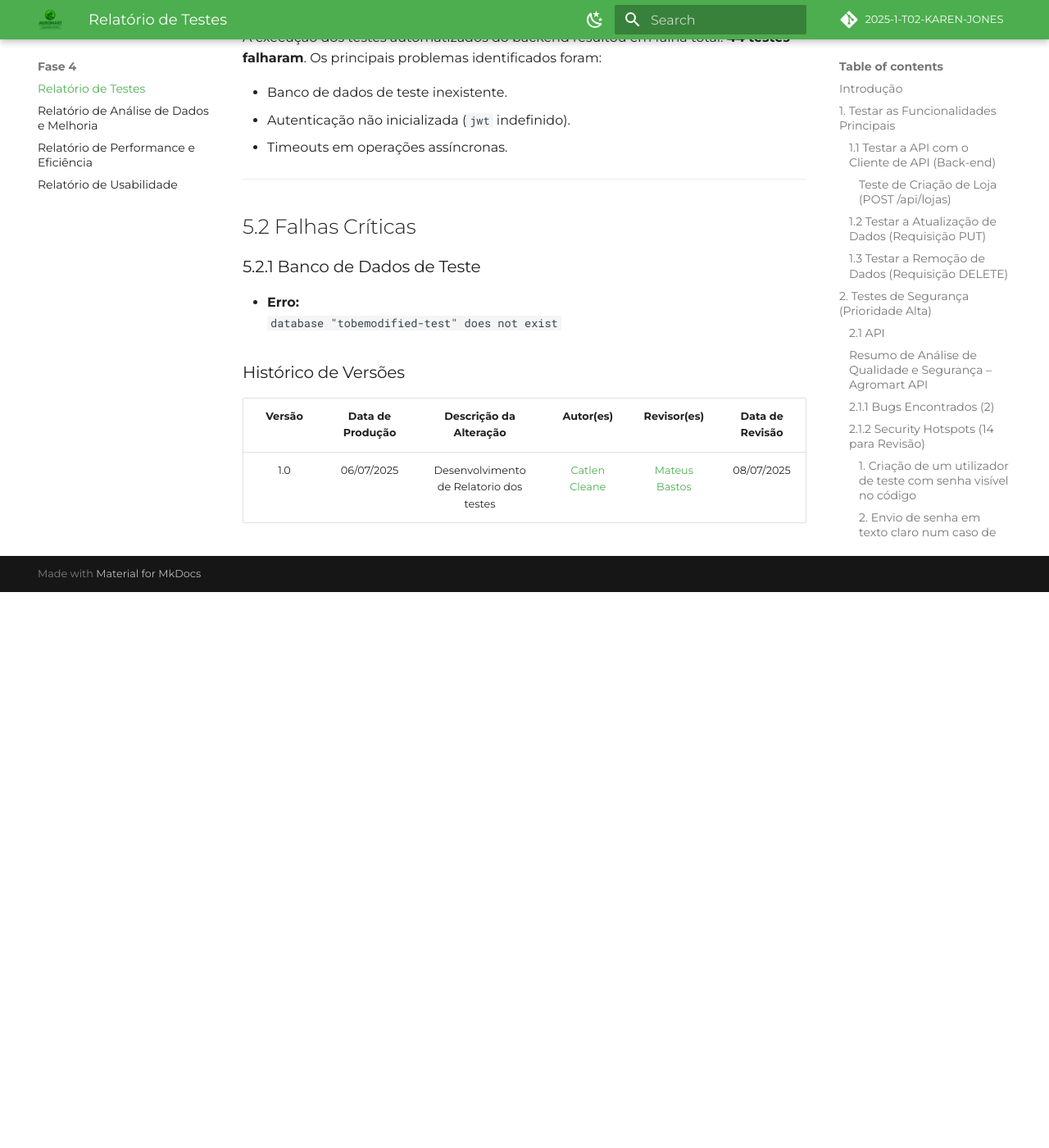
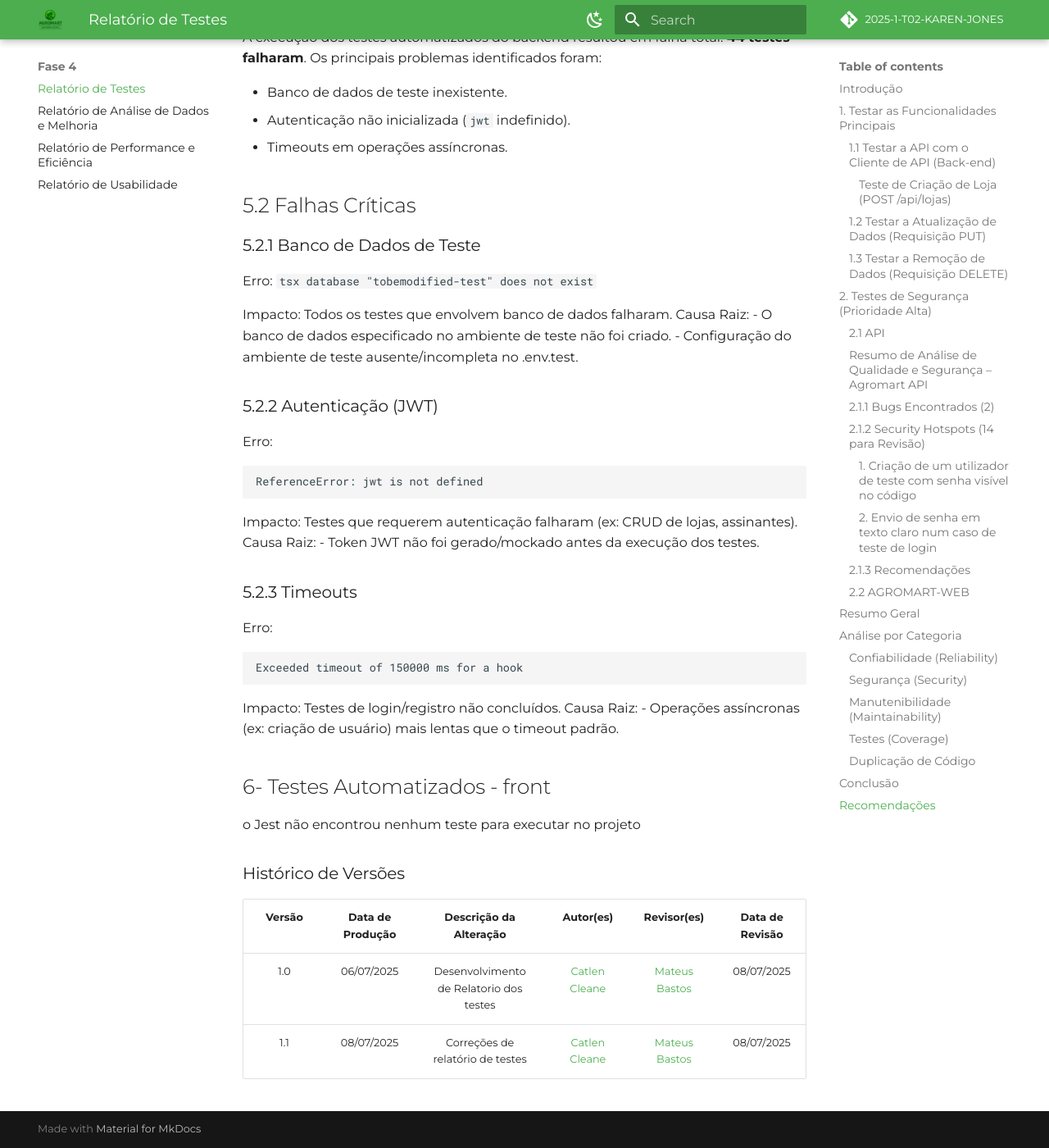
Before and after one commit to FCTE-Qualidade-de-Software-1/2025-1-T02-KAREN-JONES, an MkDocs documentation site: the page built from docs/relatorio_testes.md, in a window 1280 px wide and 1400 px high, scrolled down 14723 px. Shown: the whole window at 82% size. Built offline with MkDocs 1.6.1 and Material for MkDocs 9.7.7, drawn with Linux system fonts in a browser that asks for light colours; comment, search, counter and statistics services are not loaded; before the commit the page ends 15445 px from its top, so only the background shows below that; some of the changed text lies outside the part shown.

Commit message:
Correções no relatório de testes

````diff
--- a/docs/relatorio_testes.md
+++ b/docs/relatorio_testes.md
@@ -340,7 +340,7 @@ Ao tentar acessar a funcionalidade de gerenciamento de lojas por meio da URL `ht
 - **Nenhum componente** relacionado à lista ou gerenciamento de lojas é renderizado.
 - **Não há mensagens de erro** ou qualquer feedback visual para o usuário.
 
-### 🔧 Causa Raiz (Análise Técnica)
+### Causa Raiz (Análise Técnica)
 
 Ao revisar o arquivo `index.tsx` responsável pelas rotas da aplicação, foi identificado que:
 
@@ -354,7 +354,7 @@ Ao revisar o arquivo `index.tsx` responsável pelas rotas da aplicação, foi id
 
 # 5. Testes Automatizados – Backend
 
-## 5.1 Resumo Executivo
+## 5.1 Resumo
 
 A execução dos testes automatizados do backend resultou em falha total: **44 testes falharam**. Os principais problemas identificados foram:
 
@@ -362,16 +362,47 @@ A execução dos testes automatizados do backend resultou em falha total: **44 t
 - Autenticação não inicializada (`jwt` indefinido).
 - Timeouts em operações assíncronas.
 
----
 
 ## 5.2 Falhas Críticas
 
 ### 5.2.1 Banco de Dados de Teste
 
-- **Erro:**
-  ```
+Erro:
+  ```tsx
    database "tobemodified-test" does not exist
   ```
+
+Impacto: Todos os testes que envolvem banco de dados falharam.
+Causa Raiz:
+  - O banco de dados especificado no ambiente de teste não foi criado.
+  - Configuração do ambiente de teste ausente/incompleta no .env.test.
+
+### 5.2.2 Autenticação (JWT)
+
+Erro:
+```tsx
+ReferenceError: jwt is not defined
+```
+Impacto: Testes que requerem autenticação falharam (ex: CRUD de lojas, assinantes).
+Causa Raiz:
+  - Token JWT não foi gerado/mockado antes da execução dos testes.
+
+### 5.2.3 Timeouts
+
+Erro:
+```tsx
+Exceeded timeout of 150000 ms for a hook
+```
+Impacto: Testes de login/registro não concluídos.
+Causa Raiz:
+  - Operações assíncronas (ex: criação de usuário) mais lentas que o timeout padrão.
+
+
+## 6- Testes Automatizados - front
+
+o Jest não encontrou nenhum teste para executar no projeto
+
+
 
 
 ### Histórico de Versões
@@ -379,3 +410,4 @@ A execução dos testes automatizados do backend resultou em falha total: **44 t
 | Versão | Data de Produção | Descrição da Alteração | Autor(es) | Revisor(es) | Data de Revisão |
 |:------:|:----------------:|:----------------------:|:---------:|:-----------:|:--------------:|
 | 1.0    | 06/07/2025       |Desenvolvimento de Relatorio dos testes |  [Catlen Cleane](https://github.com) |[Mateus Bastos](https://github.com/MateuSansete)| 08/07/2025|
+| 1.1    | 08/07/2025       |Correções de relatório de testes |  [Catlen Cleane](https://github.com) |[Mateus Bastos](https://github.com/MateuSansete)| 08/07/2025|
````
